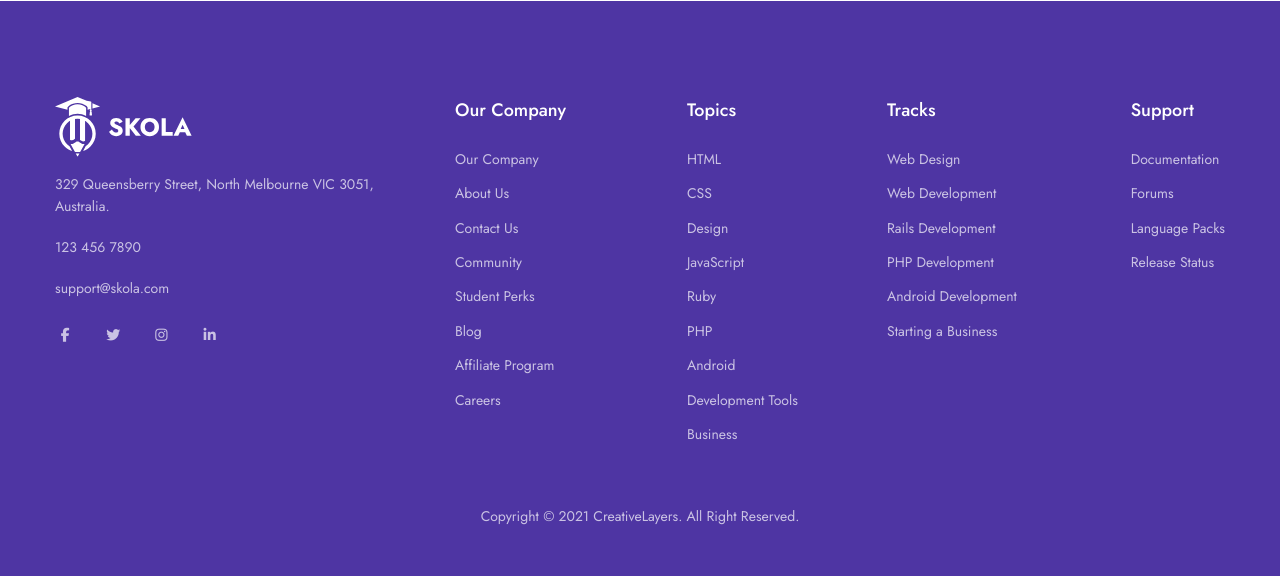
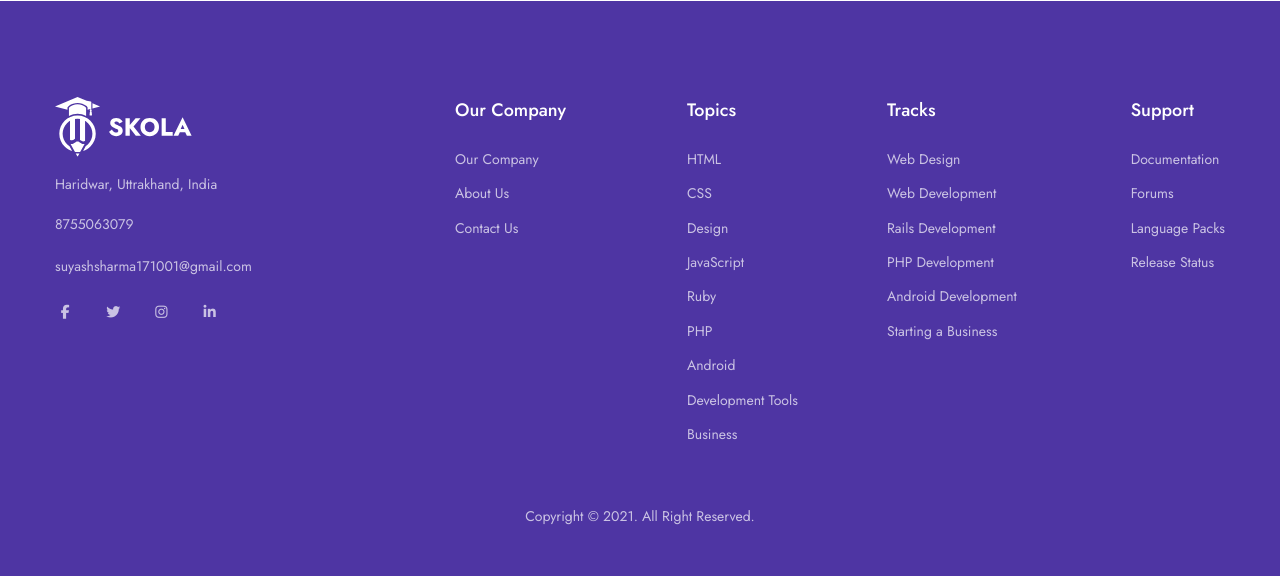
Before and after one commit to SuyashSharma1710/E_Learning_PROJECT, a Django app: page / in a window 1280 px wide. Shown: the part 3743-4319 px from the top of the page. Run offline with Django 4.2, Linux system fonts and the light colour scheme; data comes from the database, SQL or seed files in the repository; both versions use the stored data as it was after the commit; some libraries are stand-ins or nearby versions.

Commit message:
update all file major update

```diff
--- a/LMS/LMS/views.py
+++ b/LMS/LMS/views.py
@@ -137,9 +137,78 @@ def PAGE_NOT_FOUND(request):
     return render(request, 'error/404.html', context)
 
 
+# def CHECKOUT(request,slug):
+#     course = Course.objects.get(slug=slug)
+#     action = request.GET.get('action')
+#     if course.price == 0:
+#         usercourse = UserCourse(
+#             user=request.user,
+#             course=course,
+#         )
+#
+#         usercourse.save()
+#         messages.success(request,'Course Are Successfully Enrolled ! ')
+#         return redirect('my_course')
+#     elif action == 'create_payment':
+#         if request.method == "post":
+#             first_name = request.POST.get('first_name')
+#             last_name = request.POST.get('last_name')
+#             country = request.POST.get('country')
+#             address_1 = request.POST.get('address_1')
+#             address_2 = request.POST.get('address_2')
+#             city = request.POST.get('city')
+#             state = request.POST.get('state')
+#             postcode = request.POST.get('postcode')
+#             phone = request.POST.get('phone')
+#             email = request.POST.get('email')
+#             order_comments = request.POST.get('order_comments')
+#
+#             amount = course.price
+#             currency = "INR"
+#             notes={
+#                 "name": f'{first_name} {last_name}',
+#                 "country":country,
+#                 "address": f'{address_1} {address_2}',
+#                 "city":city,
+#                 "state":state,
+#                 "postcode":postcode,
+#                 "phone":phone,
+#                 "email":email,
+#                 "order_comments":order_comments,
+#             }
+#             receipt = f"Skola-{int(time())}"
+#             order = client.order.create(
+#                 {
+#                     'receipt':receipt,
+#                     'notes':notes,
+#                     'amount':amount,
+#                     'currency':currency,
+#                 }
+#             )
+#             payment = Payment(
+#                 course=course,
+#                 user=request.user,
+#                 order_id=order.get('id')
+#             )
+#             payment.save()
+#
+#
+#     context = {
+#
+#         'course': course,
+#         'order':order,
+#
+#     }
+#
+#     return render(request, 'checkout/checkout.html',context)
+
 def CHECKOUT(request, slug):
     course = Course.objects.get(slug=slug)
     action = request.GET.get('action')
+
+    # Initialize the variable `order` outside of the `create_payment()` function.
+    order = None
+
     if course.price == 0:
         usercourse = UserCourse(
             user=request.user,
@@ -147,60 +216,31 @@ def CHECKOUT(request, slug):
         )
 
         usercourse.save()
-        messages.success(request,'Course Are Successfully Enrolled ! ')
+        messages.success(request, 'Course Are Successfully Enrolled ! ')
         return redirect('my_course')
     elif action == 'create_payment':
         if request.method == "post":
-            first_name = request.POST.get('first_name')
-            last_name = request.POST.get('last_name')
-            country = request.POST.get('country')
-            address_1 = request.POST.get('address_1')
-            address_2 = request.POST.get('address_2')
-            city = request.POST.get('city')
-            state = request.POST.get('state')
-            postcode = request.POST.get('postcode')
-            phone = request.POST.get('phone')
-            email = request.POST.get('email')
-            order_comments = request.POST.get('order_comments')
+            # Create the order object and save it to the database.
+            order = client.order.create({
+                'receipt': receipt,
+                'notes': notes,
+                'amount': amount,
+                'currency': currency,
+            })
 
-            amount = course.price
-            currency = "INR"
-            notes={
-                "name": f'{first_name} {last_name}',
-                "country":country,
-                "address": f'{address_1} {address_2}',
-                "city":city,
-                "state":state,
-                "postcode":postcode,
-                "phone":phone,
-                "email":email,
-                "order_comments":order_comments,
-            }
-            receipt = f"Skola-{int(time())}"
-            order = client.order.create(
-                {
-                    'receipt':receipt,
-                    'notes':notes,
-                    'amount':amount,
-                    'currency':currency,
-                }
-            )
             payment = Payment(
                 course=course,
                 user=request.user,
-                order_id=order.get('id')
+                order_id=order.get('id'),
             )
             payment.save()
 
-
     context = {
-
         'course': course,
-        'order':order,
-
+        'order': order,
     }
 
-    return render(request, 'checkout/checkout.html',context)
+    return render(request, 'checkout/checkout.html', context)
 
 
 def MY_COURSE(request):
--- a/LMS/templates/checkout/checkout.html
+++ b/LMS/templates/checkout/checkout.html
@@ -413,13 +413,13 @@
                         <li class="wc_payment_method payment_method_paypal">
                             <input id="payment_method_paypal" type="radio" class="input-radio" name="payment_method" value="paypal" data-order_button_text="Proceed to PayPal">
 
-                            <label for="payment_method_paypal">PayPal
+                            <label for="payment_method_paypal">razorpay
                                 <img src="../../../www.paypalobjects.com/webstatic/mktg/Logo/AM_mc_vs_ms_ae_UK.png" alt="PayPal acceptance mark">
-                                <a href="https://www.paypal.com/gb/webapps/mpp/paypal-popup" class="about_paypal">What is PayPal?</a>
+                                <a href="https://www.paypal.com/gb/webapps/mpp/paypal-popup" class="about_paypal">What is razorpay?</a>
                             </label>
 
                             <div class="payment_box payment_method_paypal d-none" style="display: block;">
-                                <p>Pay via PayPal; you can pay with your credit card if you don’t have a PayPal account.</p>
+                                <p>Pay via razorpay; you can pay with your credit card if you don’t have a razorpay account.</p>
                             </div>
                         </li>
                     </ul>
--- a/LMS/templates/components/footer.html
+++ b/LMS/templates/components/footer.html
@@ -18,15 +18,15 @@
 
                     <!-- Text -->
                     <p class="text-gray-800 mb-4 font-size-sm-alone">
-                        329 Queensberry Street, North Melbourne VIC 3051, Australia.
+                        Haridwar, Uttrakhand, India
                     </p>
 
                     <div class="mb-4">
-                        <a href="tel:1234567890" class="text-gray-800 font-size-sm-alone">123 456 7890</a>
+                        <a href="tel:1234567890" class="text-gray-800 font-size-sm-alone">8755063079</a>
                     </div>
 
                     <div class="mb-4">
-                        <a href="mailto:support@skola.com" class="text-gray-800 font-size-sm-alone">support@skola.com</a>
+                        <a href="mailto:support@skola.com" class="text-gray-800 font-size-sm-alone">suyashsharma171001@gmail.com</a>
                     </div>
 
                     <!-- Social -->
@@ -82,45 +82,45 @@
                             <!-- List -->
                             <ul class="list-unstyled text-gray-800 font-size-sm-alone mb-6 mb-md-8 mb-lg-0">
                                 <li class="mb-3">
-                                    <a href="about-v1.html" class="text-reset">
+                                    <a href="{% url 'about_us' %}" class="text-reset">
                                         Our Company
                                     </a>
                                 </li>
                                 <li class="mb-3">
-                                    <a href="about-v2.html" class="text-reset">
+                                    <a href="{% url 'about_us' %}" class="text-reset">
                                         About Us
                                     </a>
                                 </li>
                                 <li class="mb-3">
-                                    <a href="contact-us.html" class="text-reset">
+                                    <a href="{% url 'contact_us' %}" class="text-reset">
                                         Contact Us
                                     </a>
                                 </li>
-                                <li class="mb-3">
-                                    <a href="contact-us.html" class="text-reset">
-                                        Community
-                                    </a>
-                                </li>
-                                <li class="mb-3">
-                                    <a href="course-list-v1.html" class="text-reset">
-                                        Student Perks
-                                    </a>
-                                </li>
-                                <li class="mb-3">
-                                    <a href="blog-grid-v1.html" class="text-reset">
-                                        Blog
-                                    </a>
-                                </li>
-                                <li class="mb-3">
-                                    <a href="pricing.html" class="text-reset">
-                                        Affiliate Program
-                                    </a>
-                                </li>
-                                <li class="mb-3">
-                                    <a href="contact-us.html" class="text-reset">
-                                        Careers
-                                    </a>
-                                </li>
+<!--                                <li class="mb-3">-->
+<!--                                    <a href="{% url '404' %}" class="text-reset">-->
+<!--                                        Community-->
+<!--                                    </a>-->
+<!--                                </li>-->
+<!--                                <li class="mb-3">-->
+<!--                                    <a href="{% url '404' %}" class="text-reset">-->
+<!--                                        Student Perks-->
+<!--                                    </a>-->
+<!--                                </li>-->
+<!--                                <li class="mb-3">-->
+<!--                                    <a href="{% url '404' %}" class="text-reset">-->
+<!--                                        Blog-->
+<!--                                    </a>-->
+<!--                                </li>-->
+<!--                                <li class="mb-3">-->
+<!--                                    <a href="{% url '404' %}" class="text-reset">-->
+<!--                                        Affiliate Program-->
+<!--                                    </a>-->
+<!--                                </li>-->
+<!--                                <li class="mb-3">-->
+<!--                                    <a href="{% url '404' %}" class="text-reset">-->
+<!--                                        Careers-->
+<!--                                    </a>-->
+<!--                                </li>-->
                             </ul>
                         </div>
                     </div>
@@ -319,7 +319,7 @@
             </div> <!-- / .row -->
 
             <div class="py-8 text-center">
-                <p class="text-gray-800 font-size-sm-alone mb-0 px-9 px-md-0">Copyright © 2021 CreativeLayers. All Right Reserved.</p>
+                <p class="text-gray-800 font-size-sm-alone mb-0 px-9 px-md-0">Copyright © 2021. All Right Reserved.</p>
             </div>
         </div> <!-- / .container -->
     </footer>
--- a/LMS/templates/components/header.html
+++ b/LMS/templates/components/header.html
@@ -41,7 +41,7 @@
                             <div class="dropdown-menu ps-3 top-0 pe-0 py-0 shadow-none bg-transparent">
                                 <div class="dropdown-menu-md bg-primary rounded dropdown-menu-inner">
                                     {% for i in cat.course_set.all %}
-                                    <a class="dropdown-item" href="course-single-v1.html">
+                                    <a class="dropdown-item" href="{{i.cat.course.get_absolute_url}}">
                                         {{i.title}}
                                     </a>
                                     {% endfor %}
--- a/LMS/templates/main/about_us.html
+++ b/LMS/templates/main/about_us.html
@@ -6,7 +6,7 @@
     ================================================== -->
     <header class="py-8 py-md-11" style="background-image: none;">
         <div class="container text-center py-xl-2">
-            <h1 class="display-4 fw-semi-bold mb-0">About Us v1</h1>
+            <h1 class="display-4 fw-semi-bold mb-0">About Us</h1>
             <nav aria-label="breadcrumb">
                 <ol class="breadcrumb breadcrumb-scroll justify-content-center">
                     <li class="breadcrumb-item">
@@ -15,7 +15,7 @@
                         </a>
                     </li>
                     <li class="breadcrumb-item text-gray-800 active" aria-current="page">
-                        About Us v1
+                        About Us
                     </li>
                 </ol>
             </nav>
--- a/LMS/templates/main/single_course.html
+++ b/LMS/templates/main/single_course.html
@@ -45,7 +45,7 @@ $(document).ready(function(){
                         </a>
                     </li>
                     <li class="breadcrumb-item text-gray-800 active" aria-current="page">
-                        Courses Grid 02
+                        Courses
                     </li>
                 </ol>
             </nav>
--- a/LMS/templates/registration/login.html
+++ b/LMS/templates/registration/login.html
@@ -10,7 +10,7 @@
             <nav aria-label="breadcrumb">
                 <ol class="breadcrumb breadcrumb-scroll justify-content-center">
                     <li class="breadcrumb-item">
-                        <a class="text-gray-800" href="#">
+                        <a class="text-gray-800" href="{% url 'home' %}">
                             Home
                         </a>
                     </li>
```
Also changed, not shown: LMS/templates/main/home.html (+18 -18 lines), LMS/db.sqlite3.
